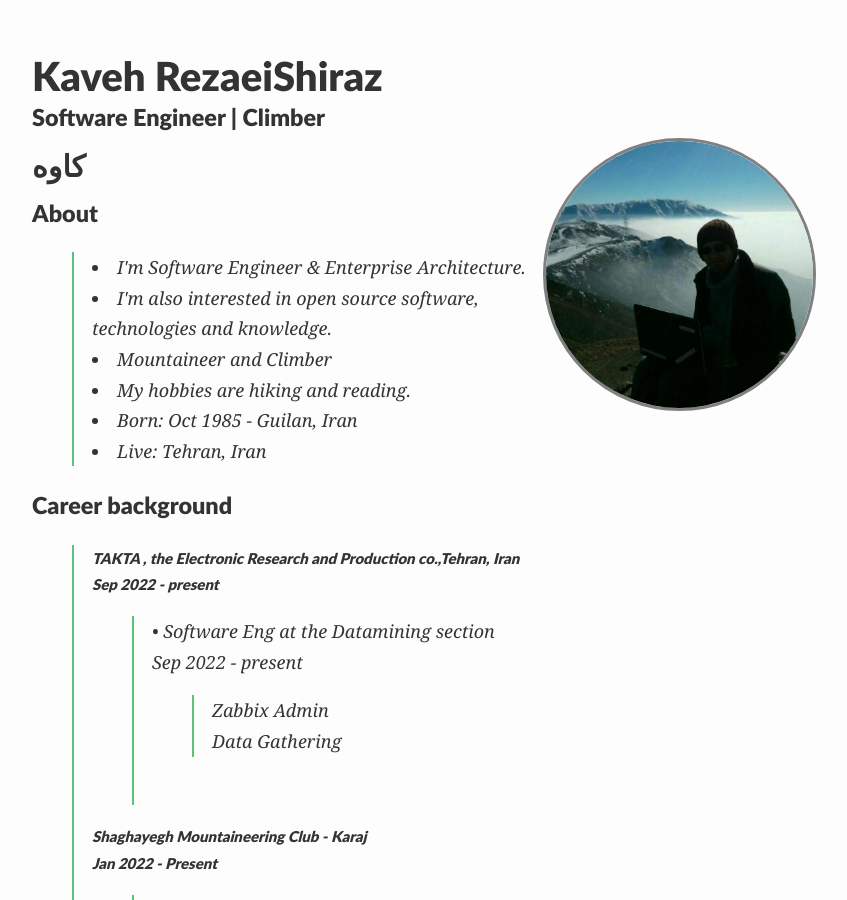
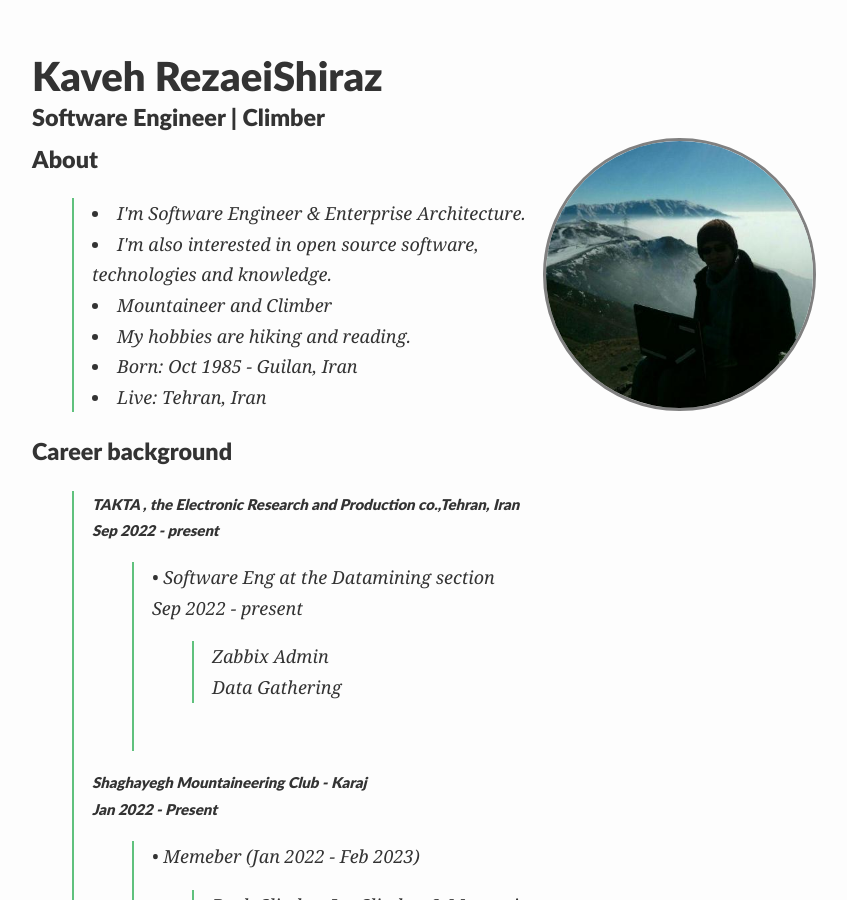
Before and after one commit to KavehRS/website, a Jekyll site: the page built from index.md, in a window 1280 px wide and 900 px high. Shown: the whole window, without its empty margins (208-1055 px from the left). Built offline with Jekyll 4.4.1, drawn with Linux system fonts in a browser that asks for light colours; nearby versions of some CDN libraries; our own code applies the rules of GitHub Pages for plain Markdown files.

Commit message:
Update index.md

```diff
--- a/index.md
+++ b/index.md
@@ -7,20 +7,17 @@ profile:
 published: true
 ---
 
-##  کاوه
 ### About
 <blockquote>
-
  <li> I'm Software Engineer & Enterprise Architecture.</li>
  <li> I'm also interested in open source software, technologies and knowledge. </li>
  <li> Mountaineer and Climber </li>
-  <li> My hobbies are hiking and reading.</li>
+ <li> My hobbies are hiking and reading.</li>
  <li> Born: Oct 1985 - Guilan, Iran </li>
- <li> Live: Tehran, Iran </li></blockquote>
+ <li> Live: Tehran, Iran </li>
+</blockquote>
 
 ### Career background
->
->
 >
 >
 ##### TAKTA , the Electronic Research and Production co.,Tehran, Iran<br> Sep 2022 - present<br>
```
